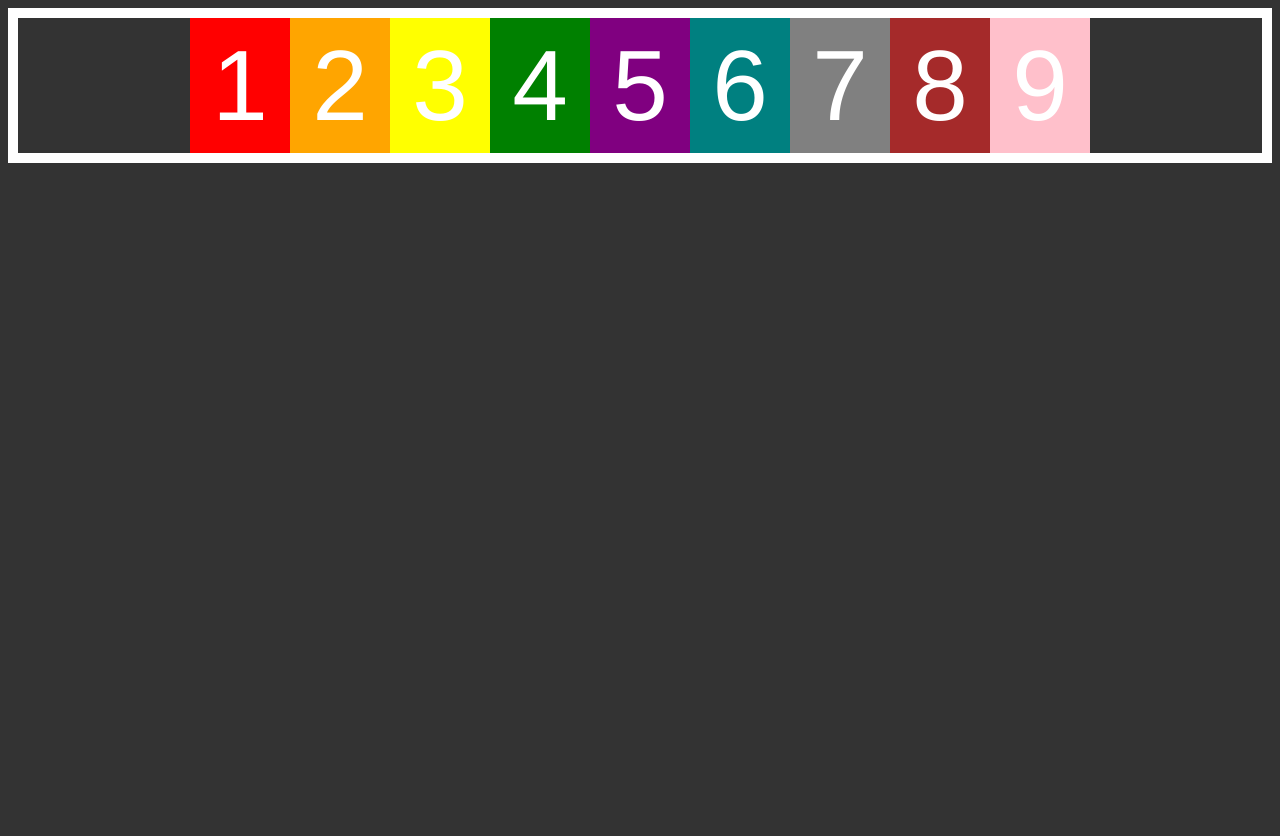
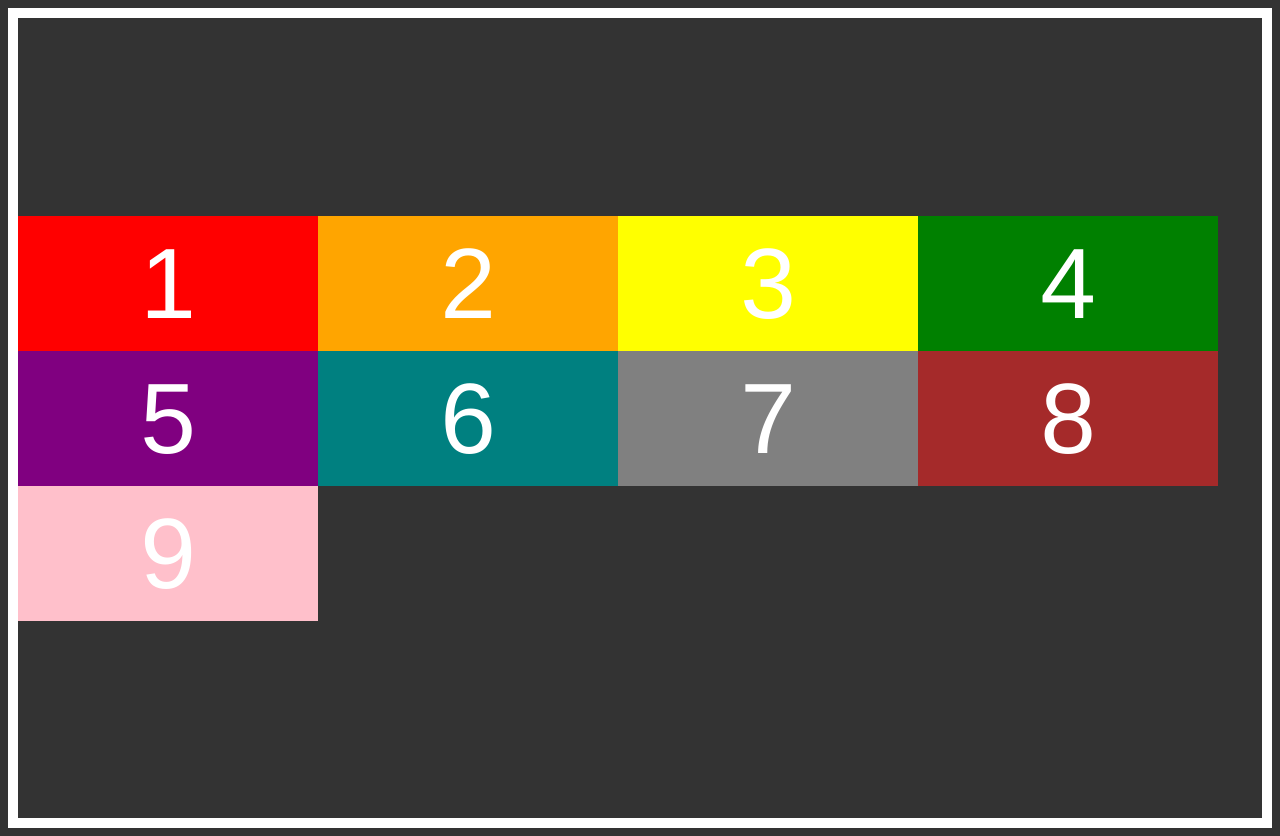
Before and after one commit to charlesmartinreed/web-development-advanced-course, a plain HTML site: page CSS-Animations/Flexbox/index.html in a window 1280 px wide. Before the commit the page ends 800 px from the top, so only its background shows below. Drawn offline with Linux system fonts and the light colour scheme.

Commit message:
Demonstrate basics of align-items and align-content.

```diff
--- a/CSS-Animations/Flexbox/style.css
+++ b/CSS-Animations/Flexbox/style.css
@@ -3,27 +3,30 @@ body {
 }
 
 .container {
-	/* height: 100vh; */
 	border: 10px solid white;
-	/* by setting display to flex, this makes our container a FLEX CONTAINER */
 	display: flex;
+	height: 100vh;
 
-	/* default flex-direction is row */
-	/* flex-direction: row-reverse; */
-	/* flex-direction: column; */
-	/* flex-direction: column-reverse; */
+	/* default value for align-items is stretch - this will cause the flex item to span the entire axis length of its container */
 
-	/* default is no-wrap, which is why our flex-item's width specification wasn't work originally */
-	/* flex-wrap: wrap; */
+	/* align-items: flex-start; */
+	/* align-items: flex-end; */
+	/* align-items: center; */
+	/* baseline allows us to align items with the bottom of the font, creating a perfectly straight line at their base */
+	/* align-items: baseline; */
 
-	/* wrap-reverse changes the start and end of the cross-axis */
-	/* flex-wrap: wrap-reverse; */
+	/* column sizing and spacing works the same way as row */
+	flex-wrap: wrap;
+	/* justify-content: center; */
+	/* align-items: center; */
 
-	/* justify-content is for distributing space on the MAIN AXIS */
-	/* justify-content: flex-end; */
-	justify-content: center;
-	/* justify-content: space-between; */
-	/* justify-content: space-around; */
+	/* align content allows us to specify how space is distributed BETWEEN ROWS, when wrap is enabled */
+	/* default value is stretch */
+	/* align-content: space-around; */
+	/* align-content: flex-start; */
+	/* align-content: flex-end; */
+	/* align-content: space-between; */
+	align-content: center;
 
 }
 
@@ -35,17 +38,25 @@ body {
 	text-align: center;
 	color: white;
 	box-sizing: border-box;
+	width: 300px;
 
-	/* working with flex wrap */
-	width: 100px;
 }
 
 .box-1 { background-color: red; }
-.box-2 { background-color: orange; }
+.box-2 {
+	background-color: orange;
+	/* font-size: 150px; */
+ }
 .box-3 { background-color: yellow; }
-.box-4 { background-color: green; }
+.box-4 {
+	background-color: green;
+	/* font-size: 50px; */
+}
 .box-5 { background-color: purple; }
 .box-6 { background-color: teal; }
 .box-7 { background-color: gray; }
-.box-8 { background-color: brown; }
+.box-8 {
+	background-color: brown;
+	/* font-size: 120px; */
+ }
 .box-9 { background-color: pink; }
```
